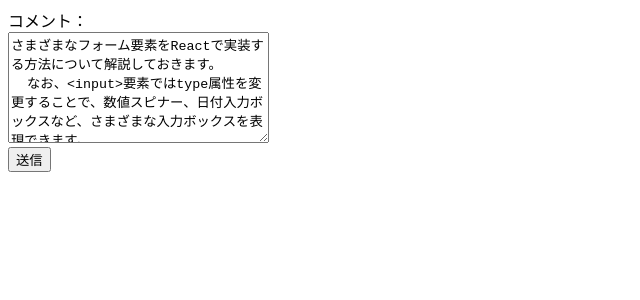
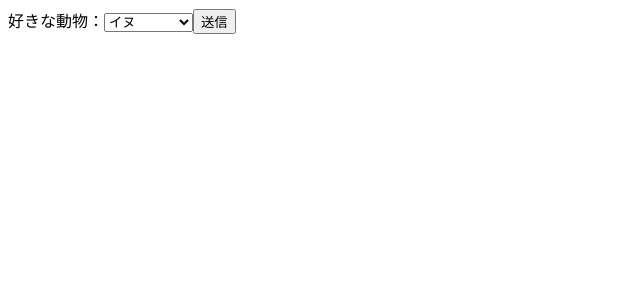
Before and after one commit to Yuma0309/Study-React, a React (Create React App) app in the folder React_sample_Yuma/my-react/: page / in a window 1280 px wide. Shown: the top 300 px of the page, without its empty margins (0-640 px from the left). Built offline with nearby package versions, Linux system fonts and the light colour scheme.

Commit message:
リスト4-1-8までの動作を確認

```diff
--- a/React_sample_Yuma/my-react/src/index.js
+++ b/React_sample_Yuma/my-react/src/index.js
@@ -1,10 +1,10 @@
 // React関連のライブラリをインポート
 import ReactDOM from 'react-dom/client';
-import FormTextarea from './chap04/FormTextarea';
+import FormSelect from './chap04/FormSelect';
 
 // Reactアプリ（Appコンポーネント）を描画
 const root = ReactDOM.createRoot(document.getElementById('root'));
 
 root.render(
-  <FormTextarea />
+  <FormSelect />
 );
```
